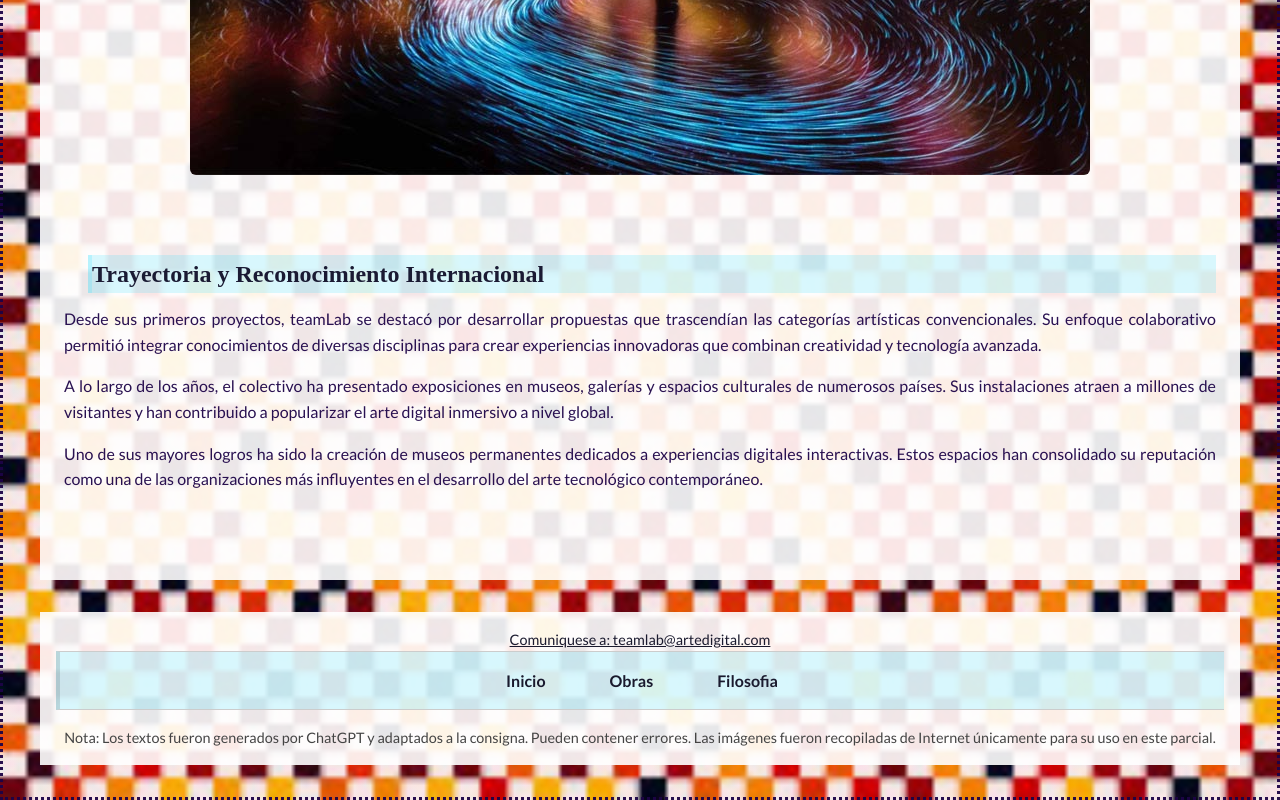
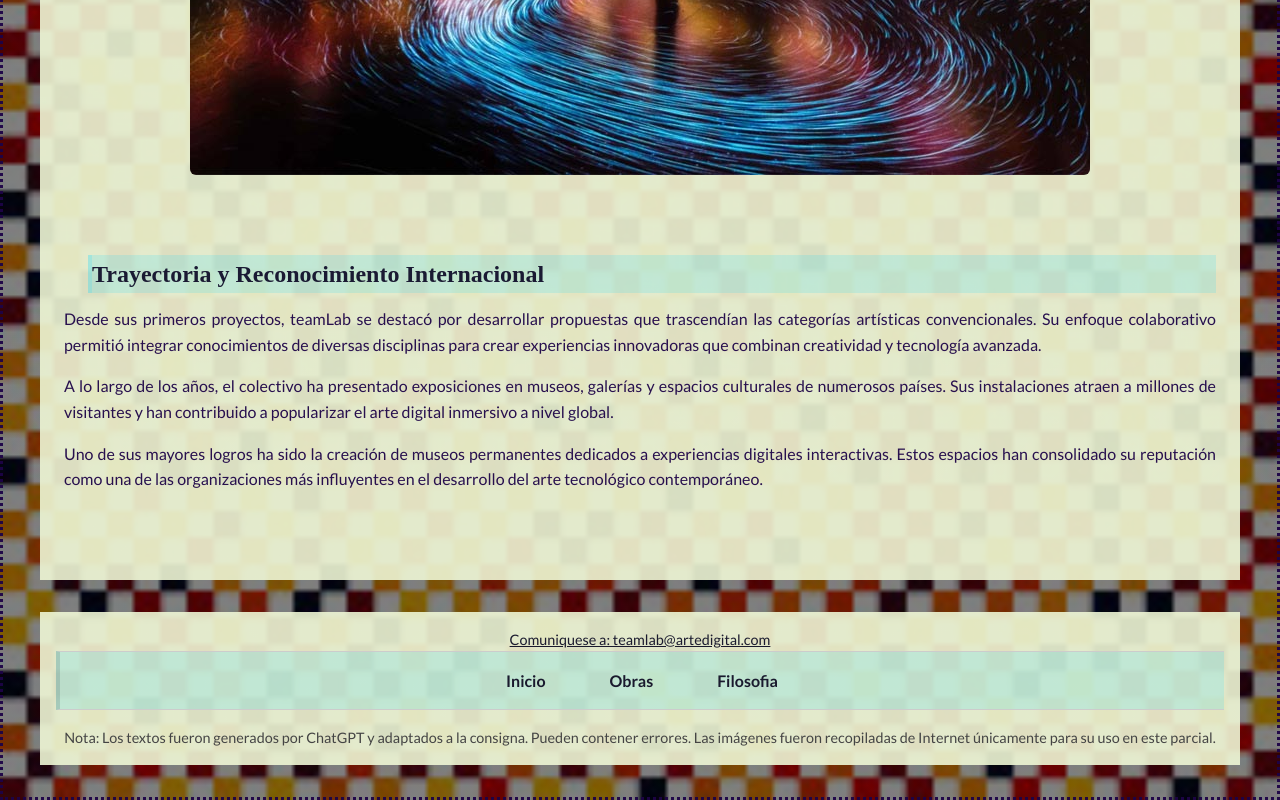
Before and after one commit to DanaJose/recuperatorio_1, a plain HTML site: page index.html in a window 1280 px wide. Shown: the part 1116-1916 px from the top of the page. Drawn offline with Linux system fonts and the light colour scheme; a web font is replaced by a local one.

Commit message:
Publicación y Estilos
Publique la página y fui observando como se vio, por lo tanto hice cambios en cuanto a la opacidad del fondo al que le coloque capas negras para resaltar y coloque un amarillo a las cajas de contenido

```diff
--- a/css/style.css
+++ b/css/style.css
@@ -12,7 +12,7 @@ body {
     font-size: 1rem;
     line-height: 1.6;
     color: #1d0347f1;
-    background-image:  linear-gradient(rgba(245, 212, 212, 0.5), rgba(241, 208, 208, 0.5)), url('../img/fondo.jpg');
+    background-image:  linear-gradient(rgba(0, 0, 0, 0.5), rgba(3, 3, 3, 0.5)), url('../img/fondo.jpg');
     background-size: cover;
     background-attachment: fixed;
     background-blend-mode: multiply;
@@ -45,7 +45,7 @@ h2 {
     width: 95%;
     margin: 2rem auto;
     padding: 1.5rem;
-    background-color: rgba(255, 255, 255, 0.9);
+    background-color: rgba(239, 247, 213, 0.9);
 }
 
 /* ===== Header ===== */
@@ -164,7 +164,7 @@ footer {
     margin: 2rem auto;
     padding: 1rem;
     text-align: center;
-    background-color: rgba(255, 255, 255, 0.9);
+    background-color: rgba(239, 247, 213, 0.9);
     font-size: 0.9rem;
     color: #444444;
 }
```
